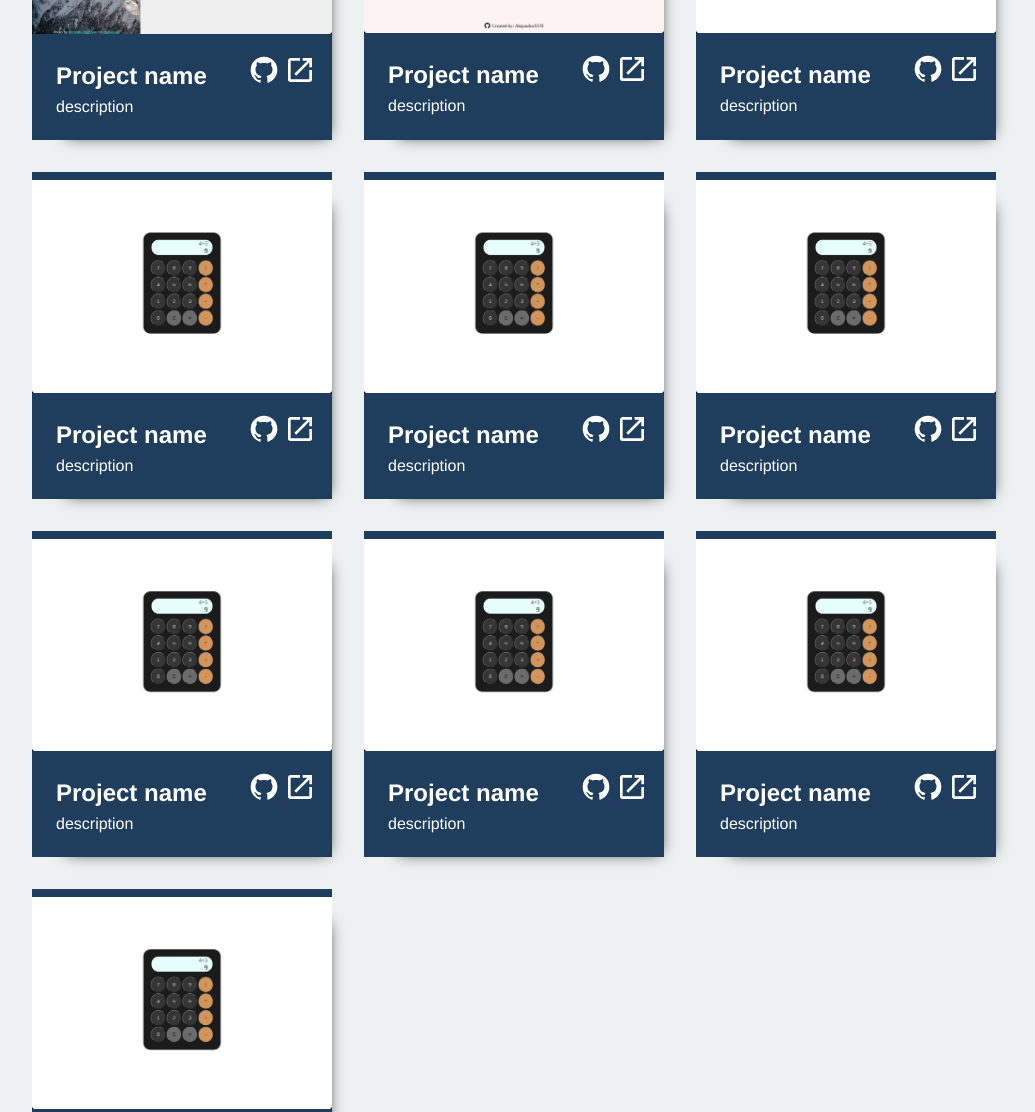
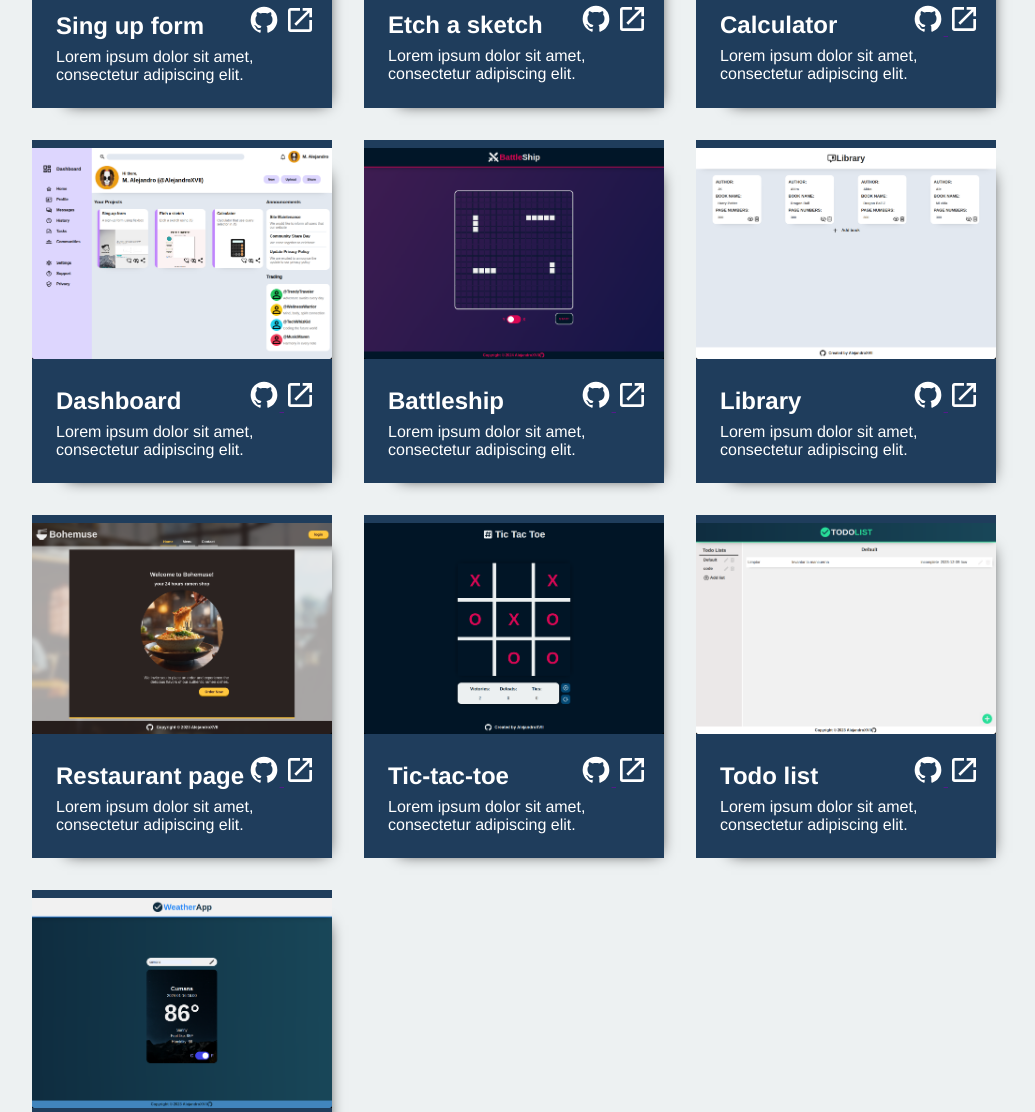
Before and after one commit to AlejandroXVII/home-page, a plain HTML site: page index.html in a window 1280 px wide. Shown: the part 816-1928 px from the top of the page, without its empty margins (126-1161 px from the left). Drawn offline with Linux system fonts and the light colour scheme.

Commit message:
Add projects pacs and names

```diff
--- a/index.html
+++ b/index.html
@@ -8,7 +8,7 @@
   </head>
   <body>
     <header>
-      <div class="heaerder container">
+      <div class="header container">
         <div class="picture">
           <img src="./079051cde0644232e8ca.jpg" alt="" />
           <h1>M. Alejandro</h1>
@@ -66,8 +66,8 @@
               alt=""
             />
             <div class="project-information-container">
-              <h2>Project name</h2>
-              <p>description</p>
+              <h2>Sing up form</h2>
+              <p>Lorem ipsum dolor sit amet, consectetur adipiscing elit.</p>
               <div class="project-icons-container">
                 <svg xmlns="http://www.w3.org/2000/svg" viewBox="0 0 24 24">
                   <title>github</title>
@@ -90,8 +90,8 @@
               alt=""
             />
             <div class="project-information-container">
-              <h2>Project name</h2>
-              <p>description</p>
+              <h2>Etch a sketch</h2>
+              <p>Lorem ipsum dolor sit amet, consectetur adipiscing elit.</p>
               <div class="project-icons-container">
                 <svg xmlns="http://www.w3.org/2000/svg" viewBox="0 0 24 24">
                   <title>github</title>
@@ -114,8 +114,8 @@
               alt=""
             />
             <div class="project-information-container">
-              <h2>Project name</h2>
-              <p>description</p>
+              <h2>Calculator</h2>
+              <p>Lorem ipsum dolor sit amet, consectetur adipiscing elit.</p>
               <div class="project-icons-container">
                 <a href=""
                   ><svg xmlns="http://www.w3.org/2000/svg" viewBox="0 0 24 24">
@@ -137,13 +137,10 @@
             </div>
           </div>
           <div class="project">
-            <img
-              src="./projects-caps/Screenshot from 2023-12-10 10-54-29.png"
-              alt=""
-            />
+            <img src="./projects-caps/dashboard.png" alt="" />
             <div class="project-information-container">
-              <h2>Project name</h2>
-              <p>description</p>
+              <h2>Dashboard</h2>
+              <p>Lorem ipsum dolor sit amet, consectetur adipiscing elit.</p>
               <div class="project-icons-container">
                 <a href=""
                   ><svg xmlns="http://www.w3.org/2000/svg" viewBox="0 0 24 24">
@@ -165,13 +162,10 @@
             </div>
           </div>
           <div class="project">
-            <img
-              src="./projects-caps/Screenshot from 2023-12-10 10-54-29.png"
-              alt=""
-            />
+            <img src="./projects-caps/battleship.png" alt="" />
             <div class="project-information-container">
-              <h2>Project name</h2>
-              <p>description</p>
+              <h2>Battleship</h2>
+              <p>Lorem ipsum dolor sit amet, consectetur adipiscing elit.</p>
               <div class="project-icons-container">
                 <a href=""
                   ><svg xmlns="http://www.w3.org/2000/svg" viewBox="0 0 24 24">
@@ -193,13 +187,10 @@
             </div>
           </div>
           <div class="project">
-            <img
-              src="./projects-caps/Screenshot from 2023-12-10 10-54-29.png"
-              alt=""
-            />
+            <img src="./projects-caps/library.png" alt="" />
             <div class="project-information-container">
-              <h2>Project name</h2>
-              <p>description</p>
+              <h2>Library</h2>
+              <p>Lorem ipsum dolor sit amet, consectetur adipiscing elit.</p>
               <div class="project-icons-container">
                 <a href=""
                   ><svg xmlns="http://www.w3.org/2000/svg" viewBox="0 0 24 24">
@@ -221,13 +212,10 @@
             </div>
           </div>
           <div class="project">
-            <img
-              src="./projects-caps/Screenshot from 2023-12-10 10-54-29.png"
-              alt=""
-            />
+            <img src="./projects-caps/restaurant.png" alt="" />
             <div class="project-information-container">
-              <h2>Project name</h2>
-              <p>description</p>
+              <h2>Restaurant page</h2>
+              <p>Lorem ipsum dolor sit amet, consectetur adipiscing elit.</p>
               <div class="project-icons-container">
                 <a href=""
                   ><svg xmlns="http://www.w3.org/2000/svg" viewBox="0 0 24 24">
@@ -249,13 +237,10 @@
             </div>
           </div>
           <div class="project">
-            <img
-              src="./projects-caps/Screenshot from 2023-12-10 10-54-29.png"
-              alt=""
-            />
+            <img src="./projects-caps/tictactoe.png" alt="" />
             <div class="project-information-container">
-              <h2>Project name</h2>
-              <p>description</p>
+              <h2>Tic-tac-toe</h2>
+              <p>Lorem ipsum dolor sit amet, consectetur adipiscing elit.</p>
               <div class="project-icons-container">
                 <a href=""
                   ><svg xmlns="http://www.w3.org/2000/svg" viewBox="0 0 24 24">
@@ -277,13 +262,10 @@
             </div>
           </div>
           <div class="project">
-            <img
-              src="./projects-caps/Screenshot from 2023-12-10 10-54-29.png"
-              alt=""
-            />
+            <img src="./projects-caps/todolist.png" alt="" />
             <div class="project-information-container">
-              <h2>Project name</h2>
-              <p>description</p>
+              <h2>Todo list</h2>
+              <p>Lorem ipsum dolor sit amet, consectetur adipiscing elit.</p>
               <div class="project-icons-container">
                 <a href=""
                   ><svg xmlns="http://www.w3.org/2000/svg" viewBox="0 0 24 24">
@@ -305,13 +287,10 @@
             </div>
           </div>
           <div class="project">
-            <img
-              src="./projects-caps/Screenshot from 2023-12-10 10-54-29.png"
-              alt=""
-            />
+            <img src="./projects-caps/weatherapp.png" alt="" />
             <div class="project-information-container">
-              <h2>Project name</h2>
-              <p>description</p>
+              <h2>Weather app</h2>
+              <p>Lorem ipsum dolor sit amet, consectetur adipiscing elit.</p>
               <div class="project-icons-container">
                 <a href=""
                   ><svg xmlns="http://www.w3.org/2000/svg" viewBox="0 0 24 24">
```
Also changed, not shown: main.js (+1 -1 lines), projects-caps/battleship.png (added), projects-caps/dashboard.png (added), projects-caps/library.png (added), projects-caps/restaurant.png (added), projects-caps/tictactoe.png (added), projects-caps/todolist.png (added), projects-caps/weatherapp.png (added).
